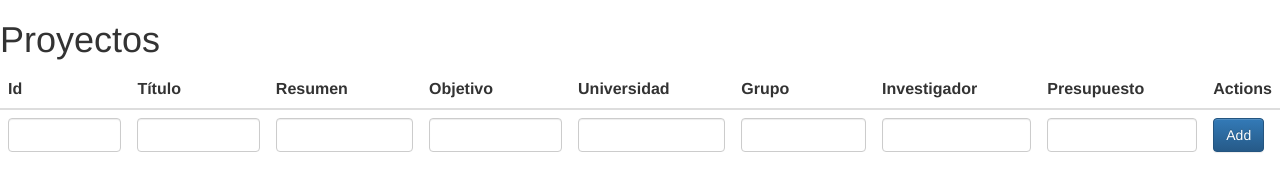
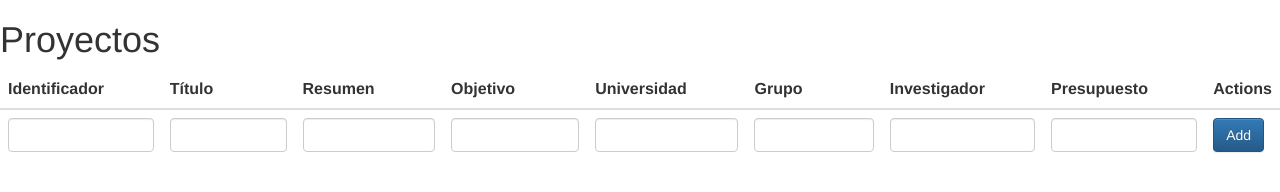
Before and after one commit to juanfernandorc/aws1617-01, a website: page public/index.html in a window 1280 px wide. Drawn offline with Linux system fonts and the light colour scheme; no server answers.

Commit message:
new version

```diff
--- a/public/index.html
+++ b/public/index.html
@@ -13,7 +13,7 @@
         <table class="table" ng-controller="ListCtrl">
             <thead>
                 <tr>
-                    <th>Id</th>
+                    <th>Identificador</th>
                     <th>Título</th>
                     <th>Resumen</th>
                     <th>Objetivo</th>
```
